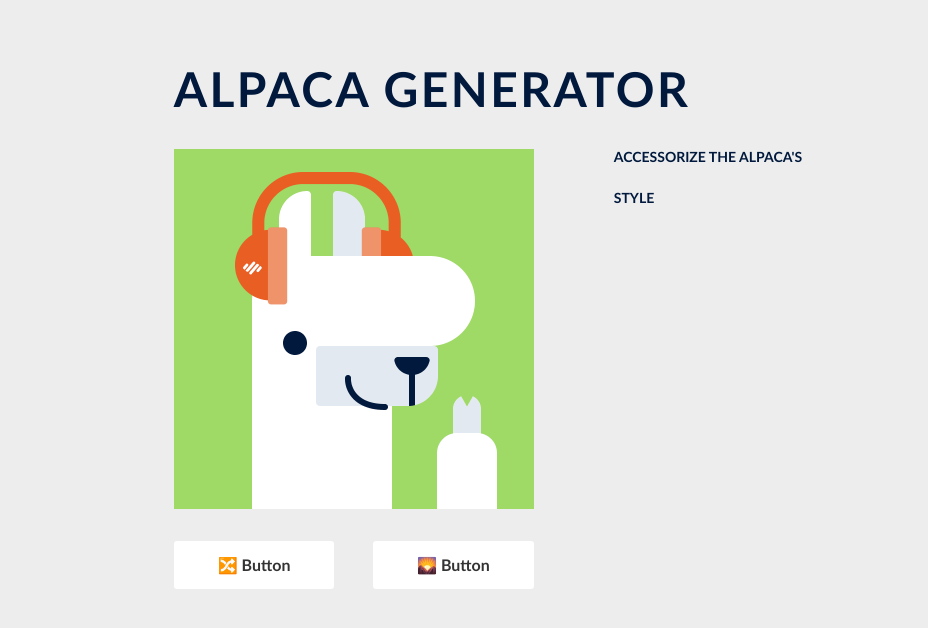
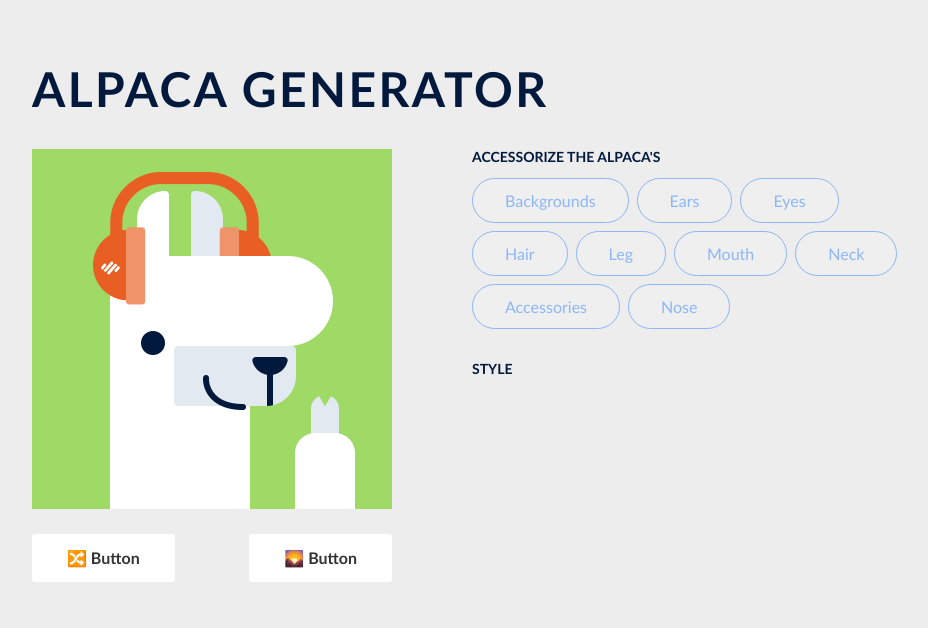
Before and after one commit to KhirovSasha/react-alpaca-image-generator, a React (Create React App) app: page / in a window 1280 px wide. Shown: the top 628 px of the page, without its empty margins (152-1080 px from the left). Built offline with nearby package versions, Linux system fonts and the light colour scheme.

Commit message:
added buttons of accessorize name items

```diff
--- a/src/App.css
+++ b/src/App.css
@@ -40,15 +40,6 @@ h2 {
     color: rgb(0, 25, 61);
 }
 
-.left {
-    display: grid;
-    row-gap: 32px;
-}
-
-.right {
-    max-width: 364px;
-}
-
 #alpaca {
     height: 360px;
     width: 360px;
@@ -77,7 +68,7 @@ h2 {
 .blockOfButtons {
     display: flex;
     justify-content: space-between;
-
+    margin-top: 25px;
 }
 
 .bottom-button {
@@ -88,7 +79,7 @@ h2 {
     border-radius: 3px;
     color: rgb(51, 51, 51);
     background: rgb(255, 255, 255);
-    padding: 12px 44px;
+    padding: 12px 35px;
     outline: none;
     cursor: pointer;
 }
@@ -96,3 +87,22 @@ h2 {
 .styles {
     margin-top: 24px;
 }
+
+.btn.selected {
+    color: rgb(255, 255, 255);
+    font-weight: bold;
+    background: rgb(42, 92, 167);
+    border: 1px solid rgb(42, 92, 167);
+}
+
+.btn {
+    margin-right: 8px;
+    margin-bottom: 8px;
+    padding: 12px 32px;
+    border: 1px solid rgb(139, 183, 249);
+    border-radius: 30px;
+    color: rgb(139, 183, 249);
+    outline: none;
+    font-size: 1rem;
+    line-height: 1.2;
+}
--- /dev/null
+++ b/src/components/Accessorize.jsx
@@ -0,0 +1,12 @@
+const Accessorize = ({attributes, setFeatureItem}) => {
+    return (
+        <button className={`btn ${attributes.selected ? "selected" : ""}`}
+            key={attributes.id}
+            onClick={()=> setFeatureItem(attributes)}
+        >
+            {attributes.label}
+        </button>
+    )
+}
+
+export default Accessorize;
--- a/src/components/alpaca.jsx
+++ b/src/components/alpaca.jsx
@@ -4,6 +4,8 @@ import {alpacaConfig} from "../utils/alpacaConfig";
 import {getImage} from "../utils/getImage";
 import  {downloadImage} from "../utils/downloadImage";
 import Button from "./Button";
+import Accessorize from "./Accessorize";
+import Style from "./Style";
 
 const Alpaca = () => {
     const [config, setConfig] = useState(alpacaConfig);
@@ -15,6 +17,7 @@ const Alpaca = () => {
     const [hair, setHair] = useState(null);
     const [leg, setLeg] = useState(null);
     const [ears, setEars] = useState(null);
+    const [feature, setFeature] = useState(config[0])
     const [accessories, setAccessories] = useState(null);
 
     const changeImage = (feature, attribute) => {
@@ -68,6 +71,15 @@ const Alpaca = () => {
         });
     };
 
+    const setFeatureItem = feature => {
+        const configClone = [...config]
+        const selectedIndex = configClone.indexOf(feature)
+        configClone.forEach(ft => (ft.selected = false))
+        configClone[selectedIndex].selected = true
+        setConfig(configClone)
+        setFeature(feature)
+    }
+
     useEffect(() => {
         const renderAlpaca = () => {
             config.forEach((feature) => {
@@ -107,6 +119,9 @@ const Alpaca = () => {
                 <div className="right">
                     <div className='accessoriesWindow'>
                         <h2>Accessorize the Alpaca's</h2>
+                        {config.map(attributes => (
+                            <Accessorize key={attributes.id} attributes={attributes} setFeatureItem={setFeatureItem} />
+                        ))}
                     </div>
                     <div className='styles'>
                         <h2>Style</h2>
```
